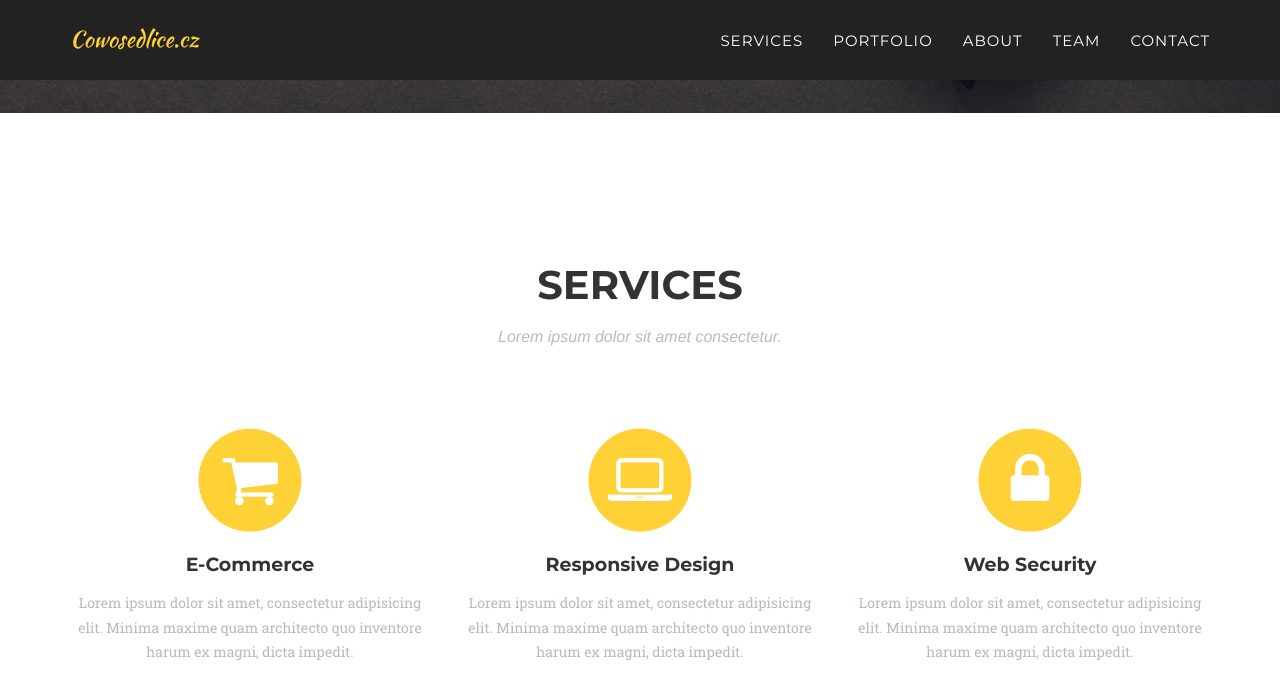
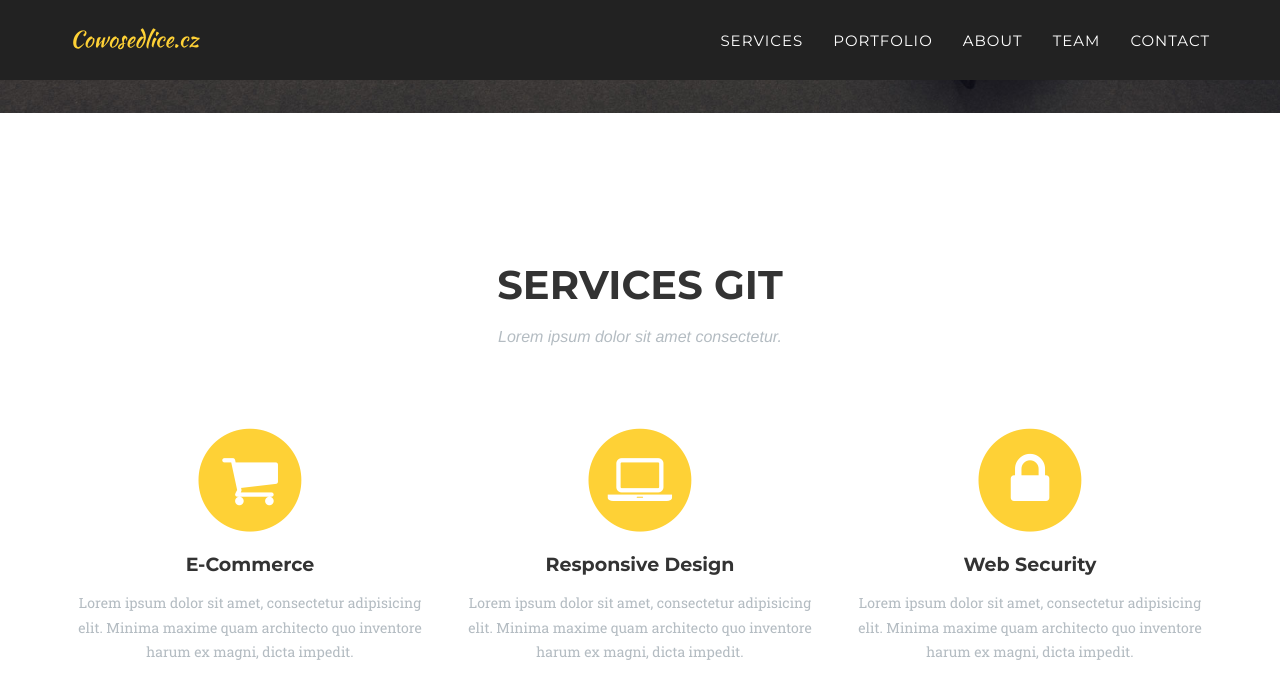
Before and after one commit to cowosedlice/cowosedlice.cz, a Jekyll site: the page built from index.html, in a window 1280 px wide and 900 px high, scrolled down 645 px. Shown: the top 699 px of the window. Built offline with Jekyll 4.4.1, drawn with Linux system fonts in a browser that asks for light colours; some web fonts are replaced.

Commit message:
add GIT to title

```diff
--- a/_includes/services.html
+++ b/_includes/services.html
@@ -3,7 +3,7 @@
         <div class="container">
             <div class="row">
                 <div class="col-lg-12 text-center">
-                    <h2 class="section-heading">Services</h2>
+                    <h2 class="section-heading">Services GIT</h2>
                     <h3 class="section-subheading text-muted">Lorem ipsum dolor sit amet consectetur.</h3>
                 </div>
             </div>
```
